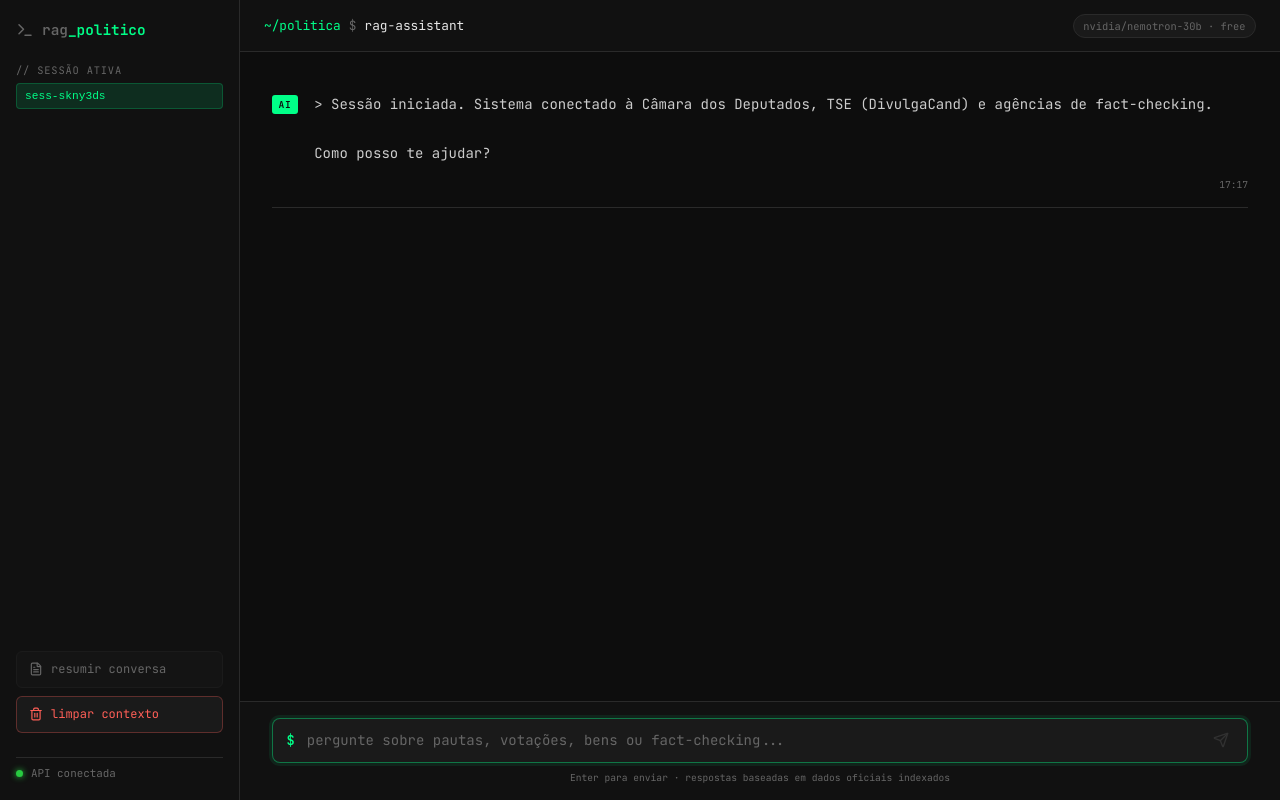
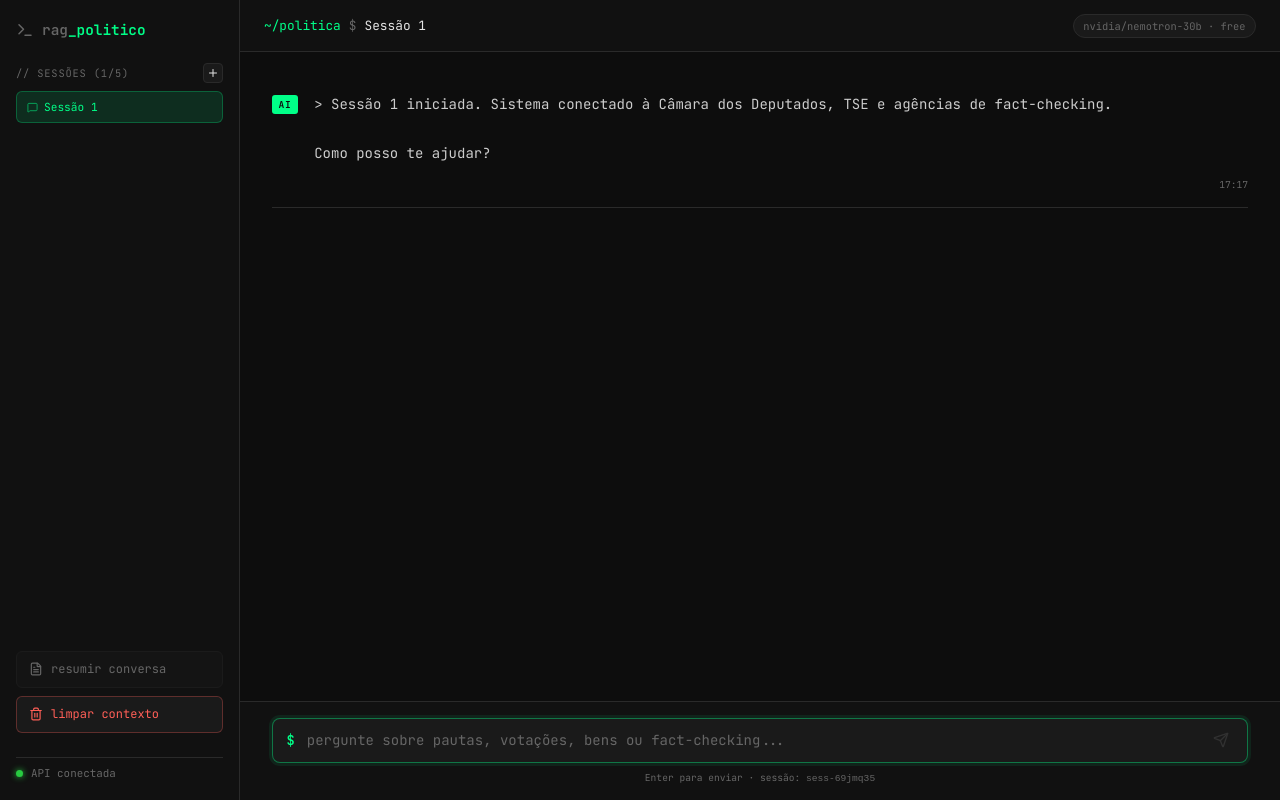
Before and after one commit to steingui/chatbot-rag-fundamentos, a React (Vite) app in the folder frontend/: page / in a window 1280 px wide. Built offline with nearby package versions, Linux system fonts and the light colour scheme.

Commit message:
feat(ui): Multi-sessão — até 5 contextos independentes, aba ativa, new/close session

```diff
--- a/frontend/src/App.css
+++ b/frontend/src/App.css
@@ -60,12 +60,6 @@ body {
 
 .sidebar-logo .accent { color: var(--accent); }
 
-.sidebar-section {
-  display: flex;
-  flex-direction: column;
-  gap: 0.4rem;
-}
-
 .sidebar-label {
   font-size: 0.65rem;
   color: var(--muted);
@@ -73,15 +67,106 @@ body {
   letter-spacing: 0.08em;
 }
 
-.session-id {
-  font-size: 0.7rem;
+/* Sessions section */
+.sessions-section {
+  display: flex;
+  flex-direction: column;
+  gap: 0.5rem;
+  flex: 1;
+  overflow: hidden;
+}
+
+.sidebar-section-header {
+  display: flex;
+  align-items: center;
+  justify-content: space-between;
+}
+
+.new-session-btn {
+  display: flex;
+  align-items: center;
+  justify-content: center;
+  width: 20px;
+  height: 20px;
+  background: var(--surface-2);
+  border: 1px solid var(--border);
+  border-radius: 4px;
+  color: var(--text);
+  cursor: pointer;
+  transition: all 0.15s;
+  padding: 0;
+  flex-shrink: 0;
+}
+
+.new-session-btn:hover:not(:disabled) {
+  border-color: var(--accent);
   color: var(--accent);
   background: var(--accent-dim);
-  padding: 0.35rem 0.5rem;
-  border-radius: 4px;
-  border: 1px solid rgba(0,255,136,0.2);
-  word-break: break-all;
 }
+
+.new-session-btn:disabled {
+  opacity: 0.3;
+  cursor: not-allowed;
+}
+
+.sessions-list {
+  list-style: none;
+  display: flex;
+  flex-direction: column;
+  gap: 0.25rem;
+  overflow-y: auto;
+  flex: 1;
+}
+
+.session-item {
+  display: flex;
+  align-items: center;
+  gap: 0.4rem;
+  padding: 0.5rem 0.6rem;
+  border-radius: 6px;
+  border: 1px solid transparent;
+  cursor: pointer;
+  transition: all 0.15s;
+  font-size: 0.7rem;
+  color: var(--muted);
+  min-width: 0;
+}
+
+.session-item:hover {
+  background: var(--surface-2);
+  color: var(--text);
+}
+
+.session-item.active {
+  background: var(--accent-dim);
+  border-color: rgba(0, 255, 136, 0.25);
+  color: var(--accent);
+}
+
+.session-icon { flex-shrink: 0; opacity: 0.6; }
+
+.session-label {
+  flex: 1;
+  overflow: hidden;
+  text-overflow: ellipsis;
+  white-space: nowrap;
+}
+
+.session-close {
+  background: none;
+  border: none;
+  color: var(--muted);
+  cursor: pointer;
+  font-size: 0.9rem;
+  line-height: 1;
+  padding: 0 2px;
+  flex-shrink: 0;
+  opacity: 0;
+  transition: all 0.15s;
+}
+
+.session-item:hover .session-close { opacity: 1; }
+.session-close:hover { color: var(--red); }
 
 .sidebar-actions {
   display: flex;
--- a/frontend/src/App.tsx
+++ b/frontend/src/App.tsx
@@ -1,10 +1,9 @@
-import { useState, useRef, useEffect } from 'react';
-import { Send, Trash2, FileText, ExternalLink, Terminal, Loader2 } from 'lucide-react';
+import { useState, useRef, useEffect, useCallback } from 'react';
+import { Send, Trash2, FileText, ExternalLink, Terminal, Loader2, Plus, MessageSquare } from 'lucide-react';
 import './App.css';
 
 const API_URL = 'https://chatbot-rag-api-q2k5.onrender.com/chat';
-
-const INITIAL_MSG = '> Sessão iniciada. Sistema conectado à Câmara dos Deputados, TSE (DivulgaCand) e agências de fact-checking.\n\nComo posso te ajudar?';
+const MAX_SESSIONS = 5;
 
 type Source = {
   type: string;
@@ -21,6 +20,27 @@ type Message = {
   timestamp: Date;
 };
 
+type Session = {
+  id: string;     // session_id enviado para o backend
+  label: string;  // título exibido (primeira pergunta)
+  messages: Message[];
+  createdAt: Date;
+};
+
+const newSessionId = () => `sess-${Math.random().toString(36).substring(2, 9)}`;
+
+const makeSession = (index: number): Session => ({
+  id: newSessionId(),
+  label: `Sessão ${index + 1}`,
+  messages: [{
+    id: 'init',
+    role: 'bot',
+    content: `> Sessão ${index + 1} iniciada. Sistema conectado à Câmara dos Deputados, TSE e agências de fact-checking.\n\nComo posso te ajudar?`,
+    timestamp: new Date()
+  }],
+  createdAt: new Date()
+});
+
 function formatMarkdown(text: string): string {
   return text
     .replace(/\*\*(.*?)\*\*/g, '<strong>$1</strong>')
@@ -34,28 +54,38 @@ function formatTime(date: Date): string {
 }
 
 export default function App() {
-  const [messages, setMessages] = useState<Message[]>([
-    { id: '0', role: 'bot', content: INITIAL_MSG, timestamp: new Date() }
-  ]);
+  const [sessions, setSessions] = useState<Session[]>([makeSession(0)]);
+  const [activeIdx, setActiveIdx] = useState(0);
   const [input, setInput] = useState('');
   const [isLoading, setIsLoading] = useState(false);
   const [isSummarizing, setIsSummarizing] = useState(false);
+
   const messagesEndRef = useRef<HTMLDivElement>(null);
   const inputRef = useRef<HTMLInputElement>(null);
-  const sessionId = useRef(`sess-${Math.random().toString(36).substring(2, 9)}`);
+
+  const activeSession = sessions[activeIdx];
 
   useEffect(() => {
     messagesEndRef.current?.scrollIntoView({ behavior: 'smooth' });
-  }, [messages, isLoading]);
+  }, [activeSession?.messages, isLoading]);
 
-  const sendMessage = async (query: string): Promise<{ answer: string; sources: Source[] }> => {
+  // Quando troca de aba, foca o input
+  useEffect(() => {
+    inputRef.current?.focus();
+  }, [activeIdx]);
+
+  const updateSession = useCallback((idx: number, updater: (s: Session) => Session) => {
+    setSessions(prev => prev.map((s, i) => i === idx ? updater(s) : s));
+  }, []);
+
+  const sendToAPI = async (sessionId: string, query: string) => {
     const res = await fetch(API_URL, {
       method: 'POST',
       headers: { 'Content-Type': 'application/json' },
-      body: JSON.stringify({ session_id: sessionId.current, query })
+      body: JSON.stringify({ session_id: sessionId, query })
     });
     if (!res.ok) throw new Error(`HTTP ${res.status}`);
-    return res.json();
+    return res.json() as Promise<{ answer: string; sources: Source[] }>;
   };
 
   const handleSubmit = async (e: React.FormEvent) => {
@@ -63,65 +93,112 @@ export default function App() {
     const query = input.trim();
     if (!query || isLoading) return;
 
-    const userMsg: Message = { id: Date.now().toString(), role: 'user', content: query, timestamp: new Date() };
-    setMessages(prev => [...prev, userMsg]);
+    const capturedIdx = activeIdx;
+    const userMsg: Message = {
+      id: Date.now().toString(),
+      role: 'user',
+      content: query,
+      timestamp: new Date()
+    };
+
+    // Atualiza label da sessão na primeira pergunta real
+    setSessions(prev => prev.map((s, i) => {
+      if (i !== capturedIdx) return s;
+      const isFirstUserMsg = s.messages.filter(m => m.role === 'user').length === 0;
+      return {
+        ...s,
+        label: isFirstUserMsg ? query.slice(0, 30) + (query.length > 30 ? '…' : '') : s.label,
+        messages: [...s.messages, userMsg]
+      };
+    }));
+
     setInput('');
     setIsLoading(true);
 
     try {
-      const data = await sendMessage(query);
-      setMessages(prev => [...prev, {
+      const data = await sendToAPI(sessions[capturedIdx].id, query);
+      const botMsg: Message = {
         id: (Date.now() + 1).toString(),
         role: 'bot',
         content: data.answer,
         sources: data.sources,
         timestamp: new Date()
-      }]);
+      };
+      updateSession(capturedIdx, s => ({ ...s, messages: [...s.messages, botMsg] }));
     } catch {
-      setMessages(prev => [...prev, {
+      updateSession(capturedIdx, s => ({
+        ...s,
+        messages: [...s.messages, {
           id: (Date.now() + 1).toString(),
           role: 'bot',
-        content: '> ERRO: Falha ao conectar com a API. Verifique a conexão e tente novamente.',
+          content: '> ERRO: Falha ao conectar com a API. Tente novamente.',
           timestamp: new Date()
-      }]);
+        }]
+      }));
     } finally {
       setIsLoading(false);
       inputRef.current?.focus();
     }
   };
 
-  const handleClear = () => {
-    sessionId.current = `sess-${Math.random().toString(36).substring(2, 9)}`;
-    setMessages([{ id: Date.now().toString(), role: 'bot', content: '> Contexto limpo. Nova sessão iniciada: ' + sessionId.current, timestamp: new Date() }]);
+  const handleNewSession = () => {
+    if (sessions.length >= MAX_SESSIONS) return;
+    const newIdx = sessions.length;
+    setSessions(prev => [...prev, makeSession(newIdx)]);
+    setActiveIdx(newIdx);
+  };
+
+  const handleCloseSession = (idx: number) => {
+    if (sessions.length === 1) {
+      // Se é a última, reseta ela ao invés de fechar
+      setSessions([makeSession(0)]);
+      setActiveIdx(0);
+      return;
+    }
+    setSessions(prev => prev.filter((_, i) => i !== idx));
+    setActiveIdx(prev => Math.min(prev, sessions.length - 2));
+  };
+
+  const handleClearContext = () => {
+    const newSess = makeSession(activeIdx);
+    newSess.label = activeSession.label; // mantém o label
+    updateSession(activeIdx, () => newSess);
     inputRef.current?.focus();
   };
 
   const handleSummarize = async () => {
-    const history = messages
+    const userQueries = activeSession.messages
       .filter(m => m.role === 'user')
       .map(m => m.content)
       .join(' | ');
-
-    if (!history) return;
+    if (!userQueries) return;
 
     setIsSummarizing(true);
+    const capturedIdx = activeIdx;
     try {
-      const data = await sendMessage(
-        `Faça um resumo conciso e estruturado (em tópicos) das perguntas e temas desta conversa até agora: "${history}"`
+      const data = await sendToAPI(
+        activeSession.id,
+        `Faça um resumo conciso em tópicos das perguntas e temas desta conversa: "${userQueries}"`
       );
-      setMessages(prev => [...prev, {
+      updateSession(capturedIdx, s => ({
+        ...s,
+        messages: [...s.messages, {
           id: Date.now().toString(),
           role: 'bot',
           content: '📋 **Resumo da conversa:**\n\n' + data.answer,
           timestamp: new Date()
-      }]);
+        }]
+      }));
     } catch {
-      setMessages(prev => [...prev, {
+      updateSession(capturedIdx, s => ({
+        ...s,
+        messages: [...s.messages, {
           id: Date.now().toString(),
           role: 'bot',
           content: '> ERRO ao gerar resumo.',
           timestamp: new Date()
-      }]);
+        }]
+      }));
     } finally {
       setIsSummarizing(false);
     }
@@ -136,18 +213,47 @@ export default function App() {
           <span>rag<span className="accent">_politico</span></span>
         </div>
 
-        <div className="sidebar-section">
-          <span className="sidebar-label">// sessão ativa</span>
-          <code className="session-id">{sessionId.current}</code>
+        {/* SESSIONS LIST */}
+        <div className="sessions-section">
+          <div className="sidebar-section-header">
+            <span className="sidebar-label">// sessões ({sessions.length}/{MAX_SESSIONS})</span>
+            <button
+              className="new-session-btn"
+              onClick={handleNewSession}
+              disabled={sessions.length >= MAX_SESSIONS}
+              title={sessions.length >= MAX_SESSIONS ? 'Limite de 5 sessões atingido' : 'Nova sessão'}
+            >
+              <Plus size={12} />
+            </button>
           </div>
 
+          <ul className="sessions-list">
+            {sessions.map((sess, idx) => (
+              <li
+                key={sess.id}
+                className={`session-item ${idx === activeIdx ? 'active' : ''}`}
+                onClick={() => setActiveIdx(idx)}
+              >
+                <MessageSquare size={11} className="session-icon" />
+                <span className="session-label">{sess.label}</span>
+                <button
+                  className="session-close"
+                  onClick={e => { e.stopPropagation(); handleCloseSession(idx); }}
+                  title="Fechar sessão"
+                >×</button>
+              </li>
+            ))}
+          </ul>
+        </div>
+
+        {/* ACTIONS */}
         <div className="sidebar-actions">
-          <button className="sidebar-btn" onClick={handleSummarize} disabled={isSummarizing || messages.length < 2}>
+          <button className="sidebar-btn" onClick={handleSummarize} disabled={isSummarizing || activeSession.messages.length < 2}>
             {isSummarizing ? <Loader2 size={14} className="spin" /> : <FileText size={14} />}
             {isSummarizing ? 'gerando...' : 'resumir conversa'}
           </button>
 
-          <button className="sidebar-btn danger" onClick={handleClear}>
+          <button className="sidebar-btn danger" onClick={handleClearContext}>
             <Trash2 size={14} />
             limpar contexto
           </button>
@@ -165,13 +271,13 @@ export default function App() {
           <div className="header-title">
             <span className="prompt-prefix">~/politica</span>
             <span className="header-sep">$</span>
-            <span>rag-assistant</span>
+            <span>{activeSession.label}</span>
           </div>
           <div className="model-badge">nvidia/nemotron-30b · free</div>
         </header>
 
         <main className="messages-area">
-          {messages.map((msg) => (
+          {activeSession.messages.map((msg) => (
             <div key={msg.id} className={`message-block ${msg.role}`}>
               {msg.role === 'user' ? (
                 <div className="user-row">
@@ -185,23 +291,17 @@ export default function App() {
                     <span className="bot-tag">AI</span>
                   </div>
                   <div className="bot-content">
-                    <div
-                      className="bot-text"
-                      dangerouslySetInnerHTML={{ __html: formatMarkdown(msg.content) }}
-                    />
+                    <div className="bot-text" dangerouslySetInnerHTML={{ __html: formatMarkdown(msg.content) }} />
                     {msg.sources && msg.sources.length > 0 && (
                       <div className="sources-row">
                         <span className="sources-label">// fontes:</span>
                         {msg.sources.map((s, i) =>
                           s.url ? (
                             <a key={i} href={s.url} target="_blank" rel="noopener noreferrer" className="source-chip" title={s.raw_file}>
-                              <ExternalLink size={10} />
-                              {s.label}
+                              <ExternalLink size={10} />{s.label}
                             </a>
                           ) : (
-                            <span key={i} className="source-chip no-link" title={s.raw_file}>
-                              {s.label}
-                            </span>
+                            <span key={i} className="source-chip no-link" title={s.raw_file}>{s.label}</span>
                           )
                         )}
                       </div>
@@ -245,7 +345,7 @@ export default function App() {
               <Send size={16} />
             </button>
           </form>
-          <p className="input-hint">Enter para enviar · respostas baseadas em dados oficiais indexados</p>
+          <p className="input-hint">Enter para enviar · sessão: <code>{activeSession.id}</code></p>
         </div>
       </div>
     </div>
```
Lines whose indentation alone changed are shown as unchanged.
